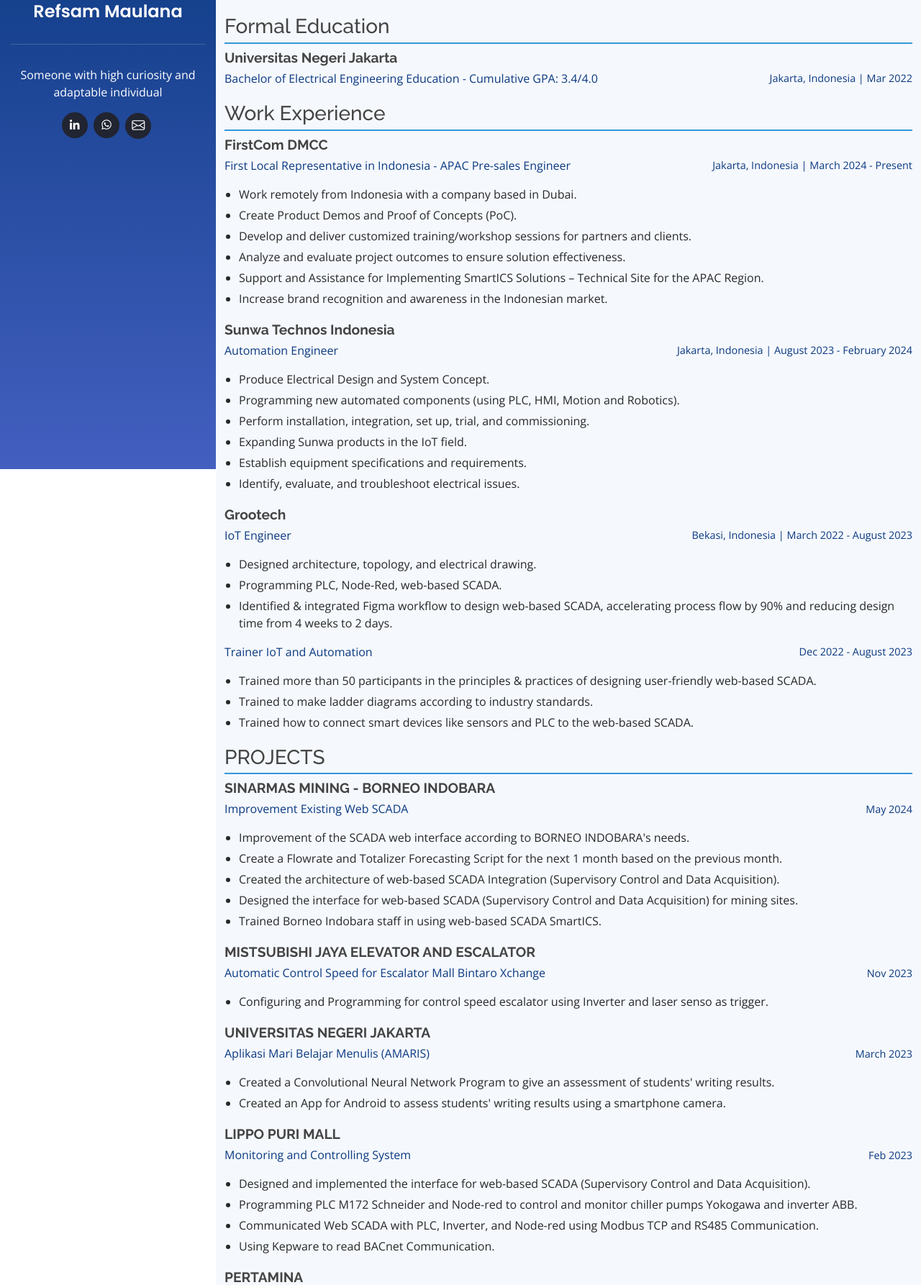
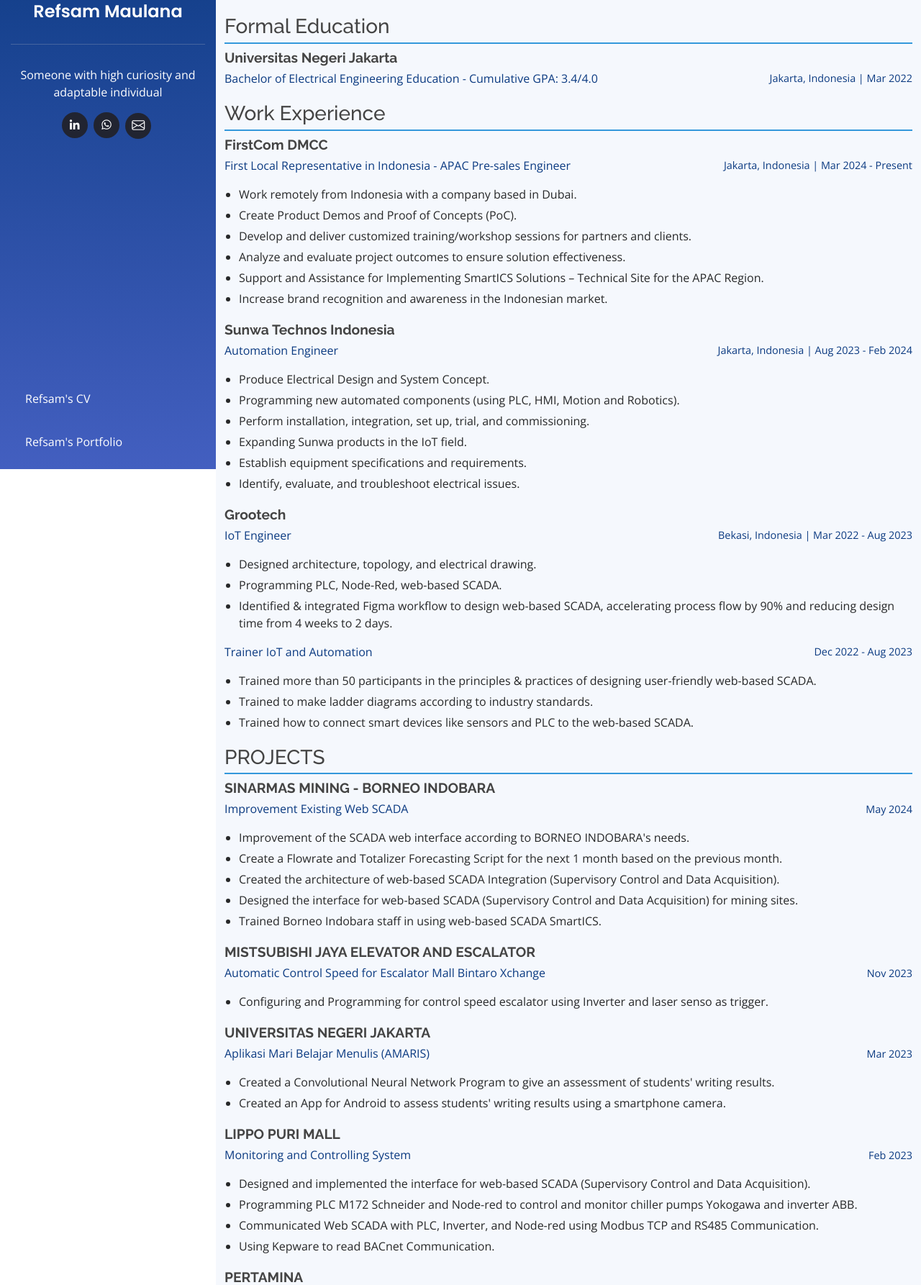
Before and after one commit to refsam/refsam.github.io, a PHP site: page / in a window 1280 px wide. Shown: the part 148-1934 px from the top of the page at 72% size. Run offline with PHP 8.4, Linux system fonts and the light colour scheme.

Commit message:
update tambah button

```diff
--- a/assets/css/style.css
+++ b/assets/css/style.css
@@ -12,6 +12,43 @@
   font-family: "Open Sans", sans-serif;
   color: #272829;
 }
+
+.list{
+  margin-bottom: 10px;
+  position: absolute;
+  bottom: 0;
+}
+.sec {
+  display: inline-block;
+  position: relative;
+  text-align: center;
+  color: white;
+  padding-top: 20px;
+  font-size: 16px; /* Ubah ukuran font sesuai kebutuhan */
+  text-decoration: none; /* Hapus underline default */
+  transition: color 0.3s ease;
+}
+
+.sec::after {
+  content: '';
+  position: absolute;
+  left: 0;
+  bottom: -4px; /* Jarak antara teks dan underline */
+  height: 2px; /* Tebal underline */
+  width: 0;
+  background: white; /* Warna underline */
+  transition: width 0.3s ease;
+}
+
+.sec:hover::after {
+  width: 100%;
+}
+
+.sec:hover {
+  color: #f0f0f0; /* Ubah warna teks saat hover jika perlu */
+}
+
+
 
 .section-title h2 {
       text-align: center;
--- a/index.html
+++ b/index.html
@@ -55,17 +55,25 @@
           <a href="mailto:refsam11@gmail.com" class="envelope"><i class="bi bi-envelope"></i></a>
         </div>
       </div>
+      <div class ="list">
+        <ul>
+      <a href="#cv" class="sec">Refsam's CV</a>
+    </ul>
+    <ul>
+      <a href="#portfolio" class="sec">Refsam's Portfolio</a>
+    </ul>
+    </div>
       <nav id="navbar" class="nav-menu navbar">
       </nav>
     </div>
   </header><!-- End Header -->
 
   <main id="main">
-    <section id="portfolio" class="portfolio section-bg">
+    <section id="porto" class="portfolio section-bg">
 
       <div class="container">
 
-        <div class="section-title">
+        <div id="cv" class="section-title">
           <h2>REFSAM'S CV</h2>
         </div>
 
@@ -88,7 +96,7 @@
             <h4>FirstCom DMCC</h4>
             <p>
               <span>First Local Representative in Indonesia - APAC Pre-sales Engineer</span>
-              <span class="location-date">Jakarta, Indonesia | March 2024 - Present</span>
+              <span class="location-date">Jakarta, Indonesia | Mar 2024 - Present</span>
             </p>
             <ul>
               <li>Work remotely from Indonesia with a company based in Dubai.</li>
@@ -104,7 +112,7 @@
             <h4>Sunwa Technos Indonesia</h4>
             <p>
               <span>Automation Engineer</span>
-              <span class="location-date">Jakarta, Indonesia | August 2023 - February 2024</span>
+              <span class="location-date">Jakarta, Indonesia | Aug 2023 - Feb 2024</span>
             </p>
             <ul>
               <li>Produce Electrical Design and System Concept.</li>
@@ -120,7 +128,7 @@
             <h4>Grootech</h4>
             <p>
               <span>IoT Engineer</span>
-              <span class="location-date">Bekasi, Indonesia | March 2022 - August 2023</span>
+              <span class="location-date">Bekasi, Indonesia | Mar 2022 - Aug 2023</span>
             </p>
             <ul>
               <li>Designed architecture, topology, and electrical drawing.</li>
@@ -130,7 +138,7 @@
 
             <p>
               <span>Trainer IoT and Automation</span>
-              <span class="location-date">Dec 2022 - August 2023</span>
+              <span class="location-date">Dec 2022 - Aug 2023</span>
             </p>
             <ul>
               <li>Trained more than 50 participants in the principles & practices of designing user-friendly web-based SCADA.</li>
@@ -174,7 +182,7 @@
             <h4>UNIVERSITAS NEGERI JAKARTA</h4>
             <p>
               <span>Aplikasi Mari Belajar Menulis (AMARIS)</span>
-              <span class="location-date">March 2023</span>
+              <span class="location-date">Mar 2023</span>
             </p>
             <ul>
               <li>Created a Convolutional Neural Network Program to give an assessment of students' writing results.</li>
@@ -320,7 +328,7 @@
 
       <div class="container">
 
-        <div class="section-title">
+        <div id="porto" class="section-title">
           <h2>REFSAM'S PORTFOLIO</h2>
         </div>
 
```
